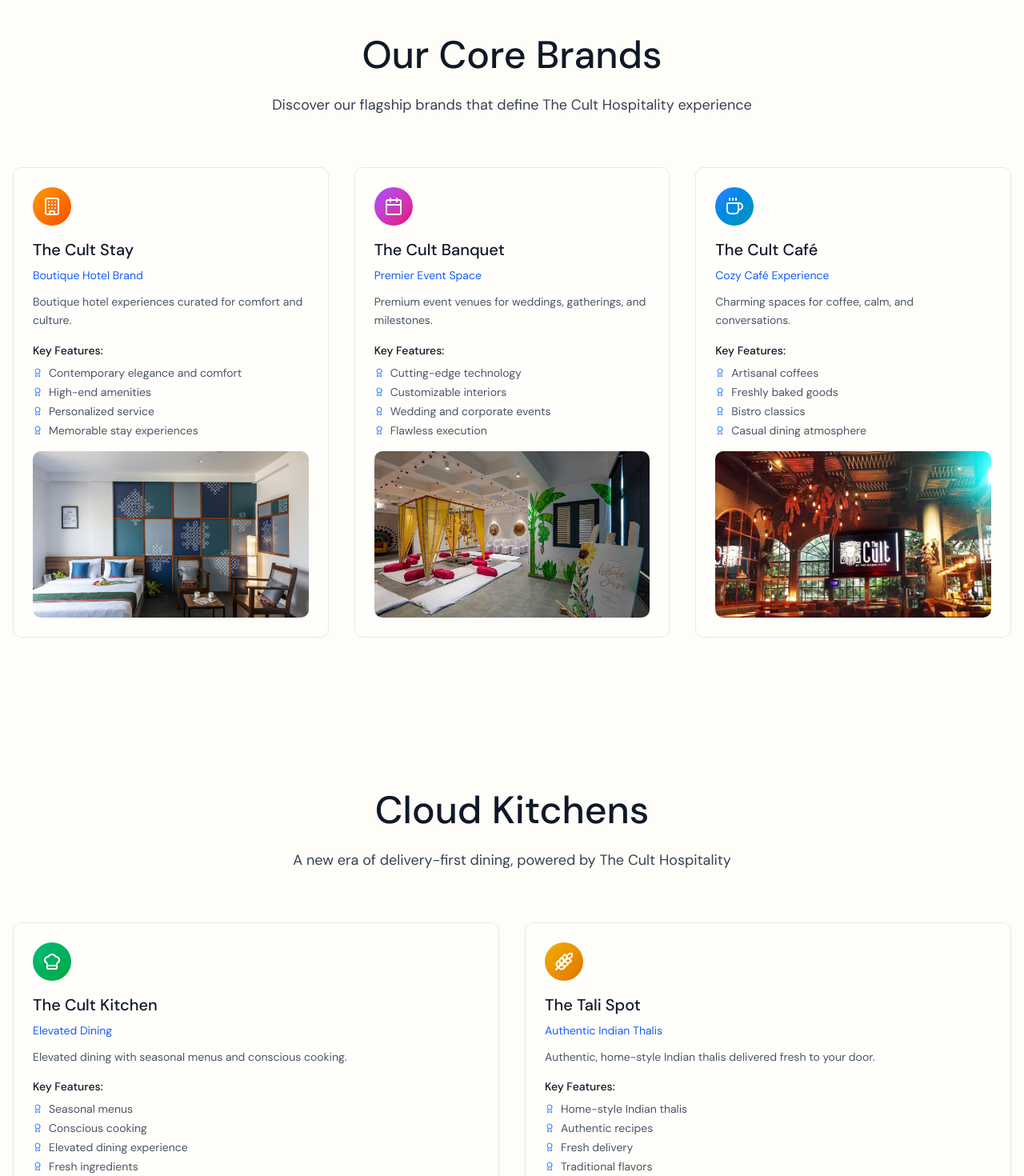
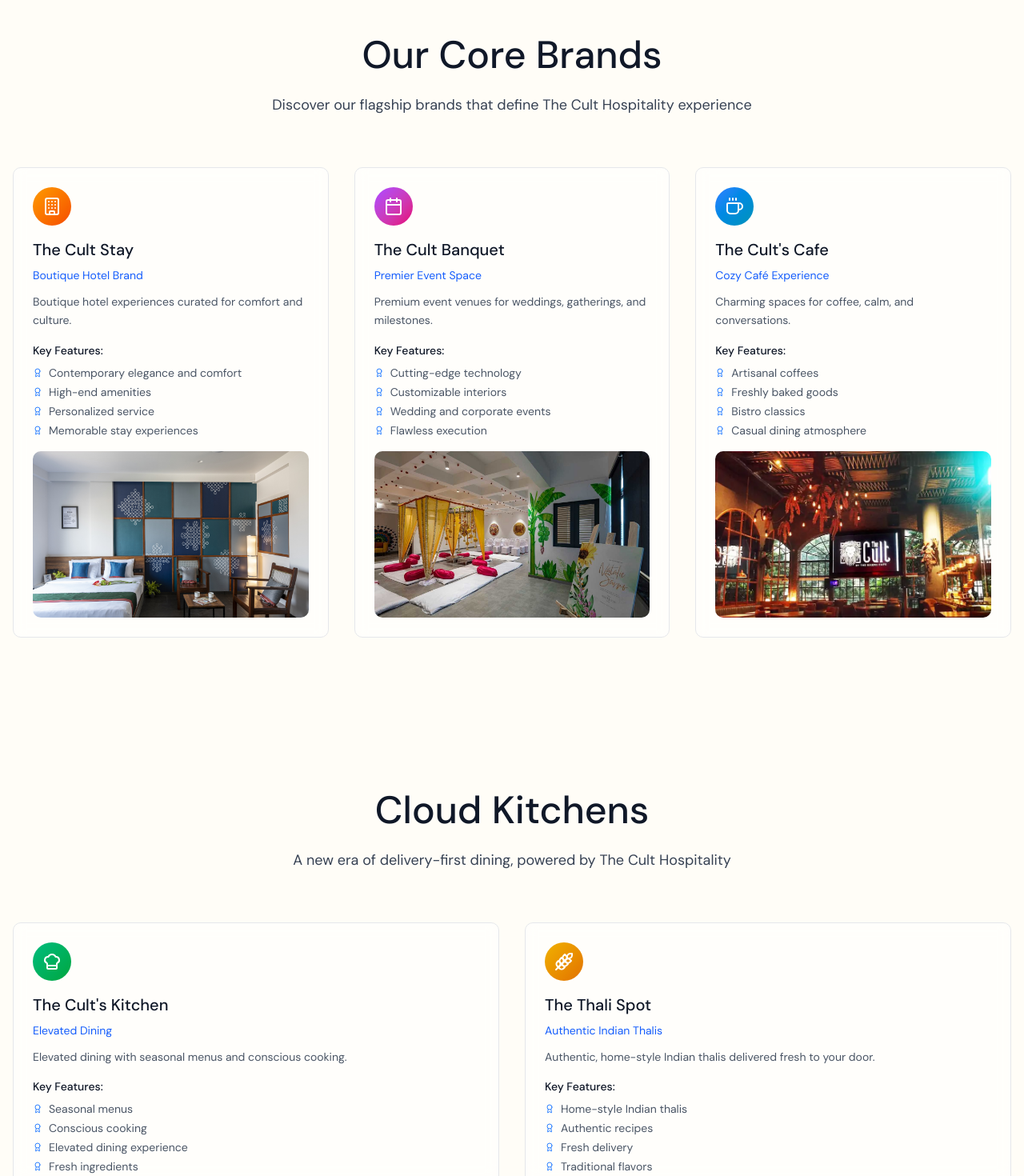
Before and after one commit to DarkRajeshow/The-Cult-Hospitality, a React (Vite) app: page /brands in a window 1280 px wide. Shown: the part 963-2433 px from the top of the page at 80% size. Built offline with nearby package versions, Linux system fonts and the light colour scheme.

Commit message:
fix brand names

```diff
--- a/src/components/layout/Footer.tsx
+++ b/src/components/layout/Footer.tsx
@@ -25,7 +25,7 @@
 
 const experiences = [
     { label: 'The Cult Stay', icon: Building, href: '/brands' },
-    { label: 'The Cult Banquet', icon: Calendar, href: '/brands' },
+    { label: "The Cult Banquet", icon: Calendar, href: '/brands' },
     { label: 'The Cults Kitchen', icon: ChefHat, href: '/brands' },
     { label: 'The Cults Café', icon: Coffee, href: '/brands' },
 ];
--- a/src/pages/Brands.tsx
+++ b/src/pages/Brands.tsx
@@ -69,7 +69,7 @@
     },
     {
       id: 3,
-      name: "The Cult Café",
+      name: "The Cult's Cafe",
       type: "Cozy Café Experience",
       description: "Charming spaces for coffee, calm, and conversations.",
       icon: Coffee,
@@ -99,7 +99,7 @@
       subBrands: [
         {
           id: 4.1,
-          name: "The Cult Kitchen",
+          name: "The Cult's Kitchen",
           type: "Elevated Dining",
           description: "Elevated dining with seasonal menus and conscious cooking.",
           icon: ChefHat,
@@ -114,7 +114,7 @@
         },
         {
           id: 4.2,
-          name: "The Tali Spot",
+          name: "The Thali Spot",
           type: "Authentic Indian Thalis",
           description: "Authentic, home-style Indian thalis delivered fresh to your door.",
           icon: Wheat,
--- a/src/pages/Home.tsx
+++ b/src/pages/Home.tsx
@@ -72,7 +72,7 @@
     },
     {
       id: 4,
-      title: "The Cult Café",
+      title: "The Cult's Cafe",
       description: "Charming spaces for coffee, calm, and conversations.",
       icon: Coffee,
       image: "https://images.unsplash.com/photo-1501339847302-ac426a4a7cbb?w=400&h=300&fit=crop",
@@ -88,7 +88,7 @@
       subOfferings: [
         {
           id: 3.1,
-          title: "The Cult Kitchen",
+          title: "The Cult's Kitchen",
           description: "Elevated dining with seasonal menus and conscious cooking.",
           icon: ChefHat,
           image: "https://images.unsplash.com/photo-1414235077428-338989a2e8c0?w=400&h=300&fit=crop",
@@ -96,7 +96,7 @@
         },
         {
           id: 3.2,
-          title: "The Tali Spot",
+          title: "The Thali Spot",
           description: "Authentic, home-style Indian thalis delivered fresh to your door.",
           icon: Wheat,
           image: "https://images.unsplash.com/photo-1504674900247-0877df9cc836?w=400&h=300&fit=crop",
@@ -169,7 +169,7 @@
   //   },
   //   {
   //     id: 4,
-  //     title: "The Cult Café",
+  //     title: "The Cult's Cafe",
   //     description: "Charming spaces for coffee, calm, and conversations.",
   //     icon: Coffee,
   //     image: "https://images.unsplash.com/photo-1501339847302-ac426a4a7cbb?w=400&h=300&fit=crop",
@@ -185,7 +185,7 @@
   //     subOfferings: [
   //       {
   //         id: 3.1,
-  //         title: "The Cult Kitchen",
+  //         title: "The Cult's Kitchen",
   //         description: "Elevated dining with seasonal menus and conscious cooking.",
   //         icon: ChefHat,
   //         image: "https://images.unsplash.com/photo-1414235077428-338989a2e8c0?w=400&h=300&fit=crop",
@@ -193,7 +193,7 @@
   //       },
   //       {
   //         id: 3.2,
-  //         title: "The Tali Spot",
+  //         title: "The Thali Spot",
   //         description: "Authentic, home-style Indian thalis delivered fresh to your door.",
   //         icon: Wheat,
   //         image: "https://images.unsplash.com/photo-1504674900247-0877df9cc836?w=400&h=300&fit=crop",
```
